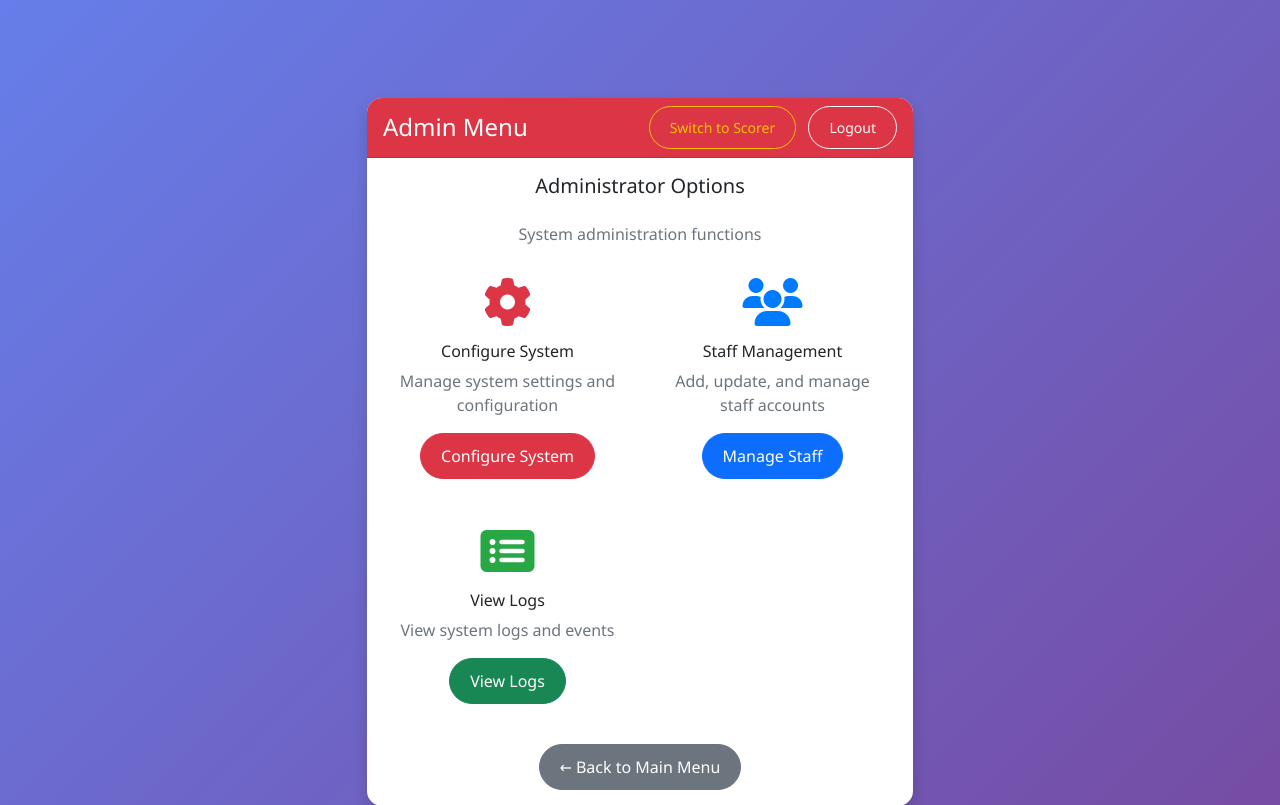
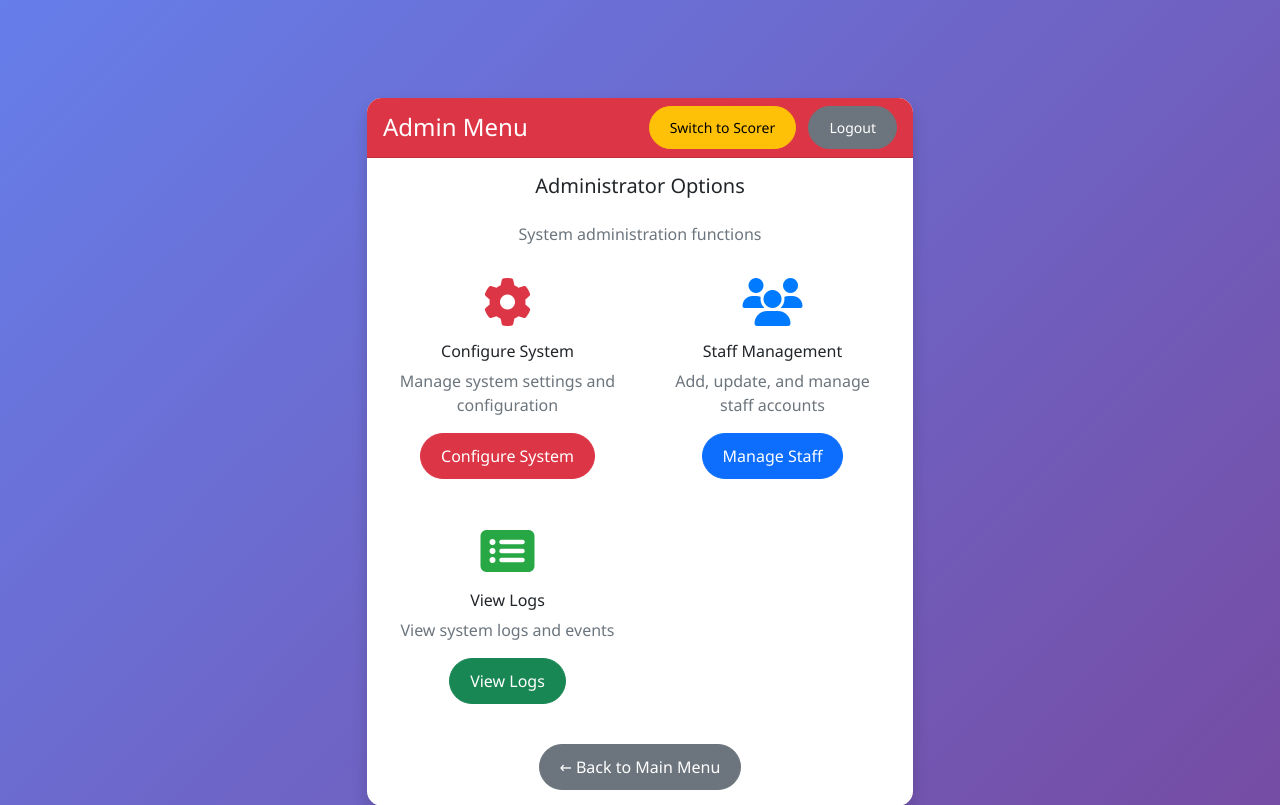
Before and after one commit to nedbollard/tw4-golf-management, a PHP site: page /admin/menu in a window 1280 px wide. Shown: the top 805 px of the page. Run offline with PHP 8.4, Linux system fonts and the light colour scheme; the visitor is signed in with stand-in values (Sample User, id 1); data that the repository does not hold is empty; some libraries are stand-ins or nearby versions.

Commit message:
Improve logout button visibility in admin and scorer menus
Enhanced logout button visibility and styling:

Problem:
- Logout buttons used btn-outline-light styling
- Poor visibility against colored headers
- Hard to see for users

Solution:
- Changed logout buttons to btn-secondary for better visibility
- Updated admin menu logout button styling
- Updated scorer menu logout button styling
- Maintained consistent button styling across menus

Changes Made:
- Admin menu: btn-outline-light -> btn-secondary
- Scorer menu: btn-outline-light -> btn-secondary
- Switch buttons kept with appropriate colors (warning/danger)
- Improved contrast and readability

Result:
- More visible logout buttons in both menus
- Better user experience with clearer action buttons
- Consistent styling across admin and scorer interfaces
- Easier user switching and logout functionality

This ensures users can easily find and use the logout
functionality for seamless user role transitions.

```diff
--- a/src/Views/admin/menu.php
+++ b/src/Views/admin/menu.php
@@ -15,8 +15,8 @@
                     <div class="card-header bg-danger text-white d-flex justify-content-between align-items-center">
                         <h4 class="mb-0">Admin Menu</h4>
                         <div>
-                            <a href="/switch/scorer" class="btn btn-sm btn-outline-warning me-2">Switch to Scorer</a>
-                            <a href="/logout" class="btn btn-sm btn-outline-light">Logout</a>
+                            <a href="/switch/scorer" class="btn btn-sm btn-warning me-2">Switch to Scorer</a>
+                            <a href="/logout" class="btn btn-sm btn-secondary">Logout</a>
                         </div>
                     </div>
                     <div class="card-body">
--- a/src/Views/scorer/menu.php
+++ b/src/Views/scorer/menu.php
@@ -15,8 +15,8 @@
                     <div class="card-header bg-success text-white d-flex justify-content-between align-items-center">
                         <h4 class="mb-0">Scorer Menu</h4>
                         <div>
-                            <a href="/switch/admin" class="btn btn-sm btn-outline-danger me-2">Switch to Admin</a>
-                            <a href="/logout" class="btn btn-sm btn-outline-light">Logout</a>
+                            <a href="/switch/admin" class="btn btn-sm btn-danger me-2">Switch to Admin</a>
+                            <a href="/logout" class="btn btn-sm btn-secondary">Logout</a>
                         </div>
                     </div>
                     <div class="card-body">
```
